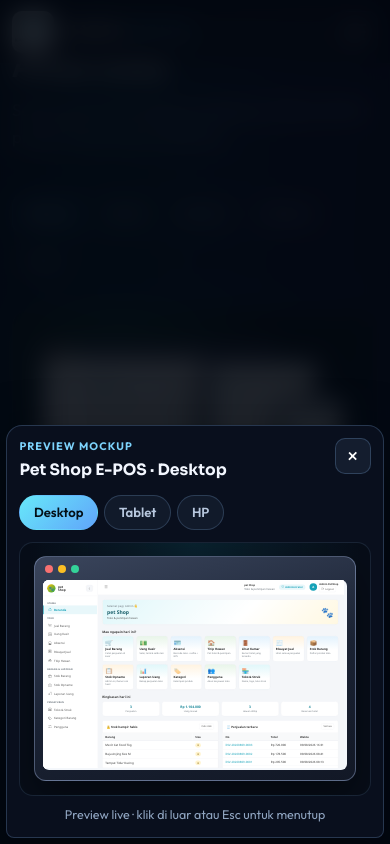
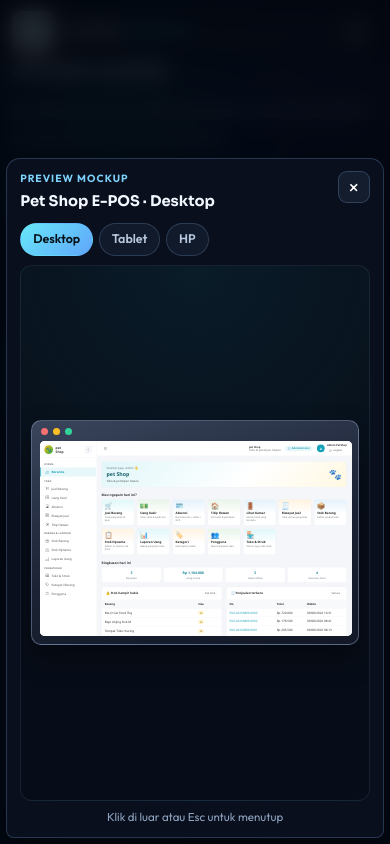
Before and after one commit to zico-padalino/company-profile, a React (Vite) app: page / in a window 390 px wide. Both pictures are taken after a click on the button 158 px from the left and 3291 px from the top of the page. Shown: the part 2869-3713 px from the top of the page. Built offline with nearby package versions, Linux system fonts and the light colour scheme.

Commit message:
Refactor DeviceViewModal to enhance scaling logic for device previews using a custom hook. Update CSS styles for improved layout, dimensions, and responsiveness across devices, ensuring a consistent user experience. Simplify event handling for closing the modal.

```diff
--- a/src/components/DeviceViewModal.css
+++ b/src/components/DeviceViewModal.css
@@ -5,15 +5,15 @@
   width: 100vw;
   height: 100vh;
   height: 100dvh;
-  background: rgba(2, 6, 14, 0.88);
-  backdrop-filter: blur(12px);
-  -webkit-backdrop-filter: blur(12px);
+  background: rgba(2, 6, 14, 0.86);
+  backdrop-filter: blur(10px);
+  -webkit-backdrop-filter: blur(10px);
   display: flex;
   align-items: center;
   justify-content: center;
-  padding: 0.75rem;
+  padding: 0.65rem;
   box-sizing: border-box;
-  animation: device-view-fade 0.18s ease;
+  animation: device-view-fade 0.16s ease;
 }
 
 @keyframes device-view-fade {
@@ -26,24 +26,25 @@
 }
 
 .device-view-modal {
-  width: min(760px, calc(100vw - 1.5rem));
-  max-height: min(82dvh, 700px);
+  width: min(600px, calc(100vw - 1.25rem));
+  height: min(68dvh, 560px);
+  max-height: min(68dvh, 560px);
   overflow: hidden;
-  border-radius: 18px;
+  border-radius: 16px;
   background: rgba(10, 16, 30, 0.98);
   border: 1px solid rgba(148, 197, 255, 0.22);
-  box-shadow: 0 24px 60px rgba(0, 0, 0, 0.5);
-  padding: 0.9rem 1rem 0.85rem;
+  box-shadow: 0 20px 50px rgba(0, 0, 0, 0.5);
+  padding: 0.75rem 0.85rem 0.7rem;
   display: flex;
   flex-direction: column;
   box-sizing: border-box;
-  animation: device-view-up 0.22s ease;
+  animation: device-view-up 0.2s ease;
 }
 
 @keyframes device-view-up {
   from {
     opacity: 0;
-    transform: translateY(14px) scale(0.985);
+    transform: translateY(12px) scale(0.98);
   }
   to {
     opacity: 1;
@@ -52,26 +53,28 @@
 }
 
 .device-view-modal--tablet {
-  width: min(400px, calc(100vw - 1.5rem));
-  max-height: min(88dvh, 720px);
+  width: min(340px, calc(100vw - 1.25rem));
+  height: min(78dvh, 620px);
+  max-height: min(78dvh, 620px);
 }
 
 .device-view-modal--phone {
-  width: min(340px, calc(100vw - 1.5rem));
-  max-height: min(90dvh, 740px);
+  width: min(300px, calc(100vw - 1.25rem));
+  height: min(80dvh, 640px);
+  max-height: min(80dvh, 640px);
 }
 
 .device-view-head {
   display: flex;
   justify-content: space-between;
-  gap: 0.75rem;
+  gap: 0.65rem;
   align-items: flex-start;
   flex-shrink: 0;
 }
 
 .device-view-head p {
   margin: 0;
-  font-size: 0.68rem;
+  font-size: 0.65rem;
   letter-spacing: 0.1em;
   text-transform: uppercase;
   color: #7dd3fc;
@@ -79,21 +82,21 @@
 }
 
 .device-view-head h3 {
-  margin: 0.2rem 0 0;
+  margin: 0.15rem 0 0;
   font-family: var(--font-display);
-  font-size: clamp(0.98rem, 2.2vw, 1.15rem);
+  font-size: clamp(0.92rem, 2vw, 1.05rem);
   color: #f3f7ff;
   font-weight: 700;
 }
 
 .device-view-close {
-  width: 36px;
-  height: 36px;
-  border-radius: 10px;
+  width: 32px;
+  height: 32px;
+  border-radius: 9px;
   border: 1px solid rgba(148, 197, 255, 0.22);
   background: rgba(148, 197, 255, 0.08);
   color: #fff;
-  font-size: 1.3rem;
+  font-size: 1.2rem;
   line-height: 1;
   cursor: pointer;
   flex-shrink: 0;
@@ -106,22 +109,21 @@
 .device-view-tabs {
   display: flex;
   flex-wrap: wrap;
-  gap: 0.4rem;
-  margin: 0.7rem 0;
+  gap: 0.35rem;
+  margin: 0.55rem 0;
   flex-shrink: 0;
 }
 
 .device-view-tabs button {
   display: inline-flex;
   align-items: center;
-  gap: 0.35rem;
   border-radius: 999px;
   border: 1px solid rgba(148, 197, 255, 0.2);
   background: rgba(148, 197, 255, 0.06);
   color: #b7c7dd;
-  padding: 0.4rem 0.85rem;
+  padding: 0.35rem 0.75rem;
   font: inherit;
-  font-size: 0.82rem;
+  font-size: 0.78rem;
   font-weight: 600;
   cursor: pointer;
 }
@@ -138,12 +140,12 @@
   display: flex;
   align-items: center;
   justify-content: center;
-  border-radius: 14px;
+  border-radius: 12px;
   background:
-    radial-gradient(circle at 50% 0%, rgba(34, 211, 238, 0.1), transparent 55%),
+    radial-gradient(circle at 50% 0%, rgba(34, 211, 238, 0.08), transparent 55%),
     #070d18;
-  border: 1px solid rgba(148, 197, 255, 0.12);
-  padding: 0.85rem;
+  border: 1px solid rgba(148, 197, 255, 0.1);
+  padding: 0.65rem;
   box-sizing: border-box;
   overflow: hidden;
 }
@@ -153,14 +155,14 @@
   flex-direction: column;
   align-items: center;
   justify-content: center;
-  min-height: 0;
 }
 
 .device-shell-screen {
   position: relative;
   overflow: hidden;
   background: #f4f7fb;
-  width: 100%;
+  flex-shrink: 0;
+  border-radius: 4px;
 }
 
 .device-shell-screen iframe {
@@ -168,9 +170,8 @@
   top: 0;
   left: 0;
   border: 0;
-  transform-origin: top left;
+  display: block;
   background: #f4f7fb;
-  pointer-events: auto;
 }
 
 .device-view-empty {
@@ -179,41 +180,32 @@
   display: grid;
   place-items: center;
   color: #8fa4c0;
-  padding: 1rem;
+  padding: 0.75rem;
   text-align: center;
-  font-size: 0.85rem;
+  font-size: 0.8rem;
   background: #0b1220;
 }
 
-/* ===== Desktop: aspect = 1440/900 ===== */
-.device-shell--desktop {
-  width: min(
-    100%,
-    680px,
-    calc((min(48dvh, 380px)) * 1440 / 900)
-  );
-}
-
+/* Desktop chrome */
 .device-shell-monitor {
-  width: 100%;
-  border-radius: 12px;
-  padding: 8px 8px 10px;
+  border-radius: 10px;
+  padding: 7px 8px 8px;
   background: linear-gradient(165deg, #3a455c 0%, #1a2233 55%, #121826 100%);
   border: 1px solid rgba(186, 210, 255, 0.35);
-  box-shadow: 0 16px 36px rgba(0, 0, 0, 0.4);
+  box-shadow: 0 14px 28px rgba(0, 0, 0, 0.4);
   box-sizing: border-box;
 }
 
 .device-shell-chrome {
   display: flex;
   gap: 5px;
-  margin-bottom: 7px;
-  padding-left: 2px;
+  margin-bottom: 6px;
+  padding-left: 1px;
 }
 
 .device-shell-chrome span {
-  width: 8px;
-  height: 8px;
+  width: 7px;
+  height: 7px;
   border-radius: 50%;
   background: rgba(255, 255, 255, 0.22);
 }
@@ -230,72 +222,43 @@
   background: #34d399;
 }
 
-.device-shell-screen--desktop {
-  aspect-ratio: 1440 / 900;
-  border-radius: 6px;
-  height: auto;
+.device-shell--desktop .device-shell-screen {
+  border-radius: 5px;
 }
 
-/* ===== Tablet: aspect = 820/1180 ===== */
-.device-shell--tablet {
-  width: min(
-    100%,
-    280px,
-    calc((min(58dvh, 480px) - 28px) * 820 / 1180)
-  );
-}
-
+/* Tablet chrome */
 .device-shell--tablet .device-shell-body {
-  width: 100%;
-  aspect-ratio: 820 / 1180;
-  border-radius: 22px;
-  padding: 10px 10px 14px;
+  border-radius: 18px;
+  padding: 10px 10px 12px;
   background: linear-gradient(165deg, #3a455c 0%, #1a2233 55%, #121826 100%);
   border: 1px solid rgba(186, 210, 255, 0.4);
-  box-shadow:
-    0 20px 40px rgba(0, 0, 0, 0.45),
-    inset 0 1px 0 rgba(255, 255, 255, 0.1);
+  box-shadow: 0 16px 32px rgba(0, 0, 0, 0.45);
   display: flex;
   flex-direction: column;
+  align-items: center;
   box-sizing: border-box;
 }
 
-.device-shell-screen--tablet {
-  flex: 1 1 auto;
-  min-height: 0;
-  width: 100%;
-  height: auto;
-  border-radius: 10px;
+.device-shell--tablet .device-shell-screen {
+  border-radius: 8px;
 }
 
 .device-shell-home {
-  width: 32px;
+  width: 28px;
   height: 4px;
   border-radius: 999px;
   background: rgba(255, 255, 255, 0.28);
-  margin: 8px auto 0;
+  margin-top: 8px;
   flex-shrink: 0;
 }
 
-/* ===== Phone: aspect = 390/844 ===== */
-.device-shell--phone {
-  width: min(
-    100%,
-    240px,
-    calc((min(62dvh, 560px) - 20px) * 390 / 844)
-  );
-}
-
+/* Phone chrome */
 .device-shell--phone .device-shell-body {
-  width: 100%;
-  aspect-ratio: 390 / 844;
-  border-radius: 28px;
+  border-radius: 24px;
   padding: 8px;
   background: linear-gradient(165deg, #2f384c 0%, #151c2a 55%, #0e1420 100%);
   border: 1px solid rgba(186, 210, 255, 0.4);
-  box-shadow:
-    0 20px 40px rgba(0, 0, 0, 0.45),
-    inset 0 1px 0 rgba(255, 255, 255, 0.1);
+  box-shadow: 0 16px 32px rgba(0, 0, 0, 0.45);
   position: relative;
   box-sizing: border-box;
 }
@@ -305,31 +268,29 @@
   top: 12px;
   left: 50%;
   transform: translateX(-50%);
-  width: 30%;
-  height: 8px;
+  width: 28%;
+  height: 7px;
   border-radius: 999px;
   background: #0b1220;
   z-index: 2;
   pointer-events: none;
 }
 
-.device-shell-screen--phone {
-  width: 100%;
-  height: 100%;
-  border-radius: 20px;
+.device-shell--phone .device-shell-screen {
+  border-radius: 16px;
 }
 
 .device-view-hint {
-  margin: 0.55rem 0 0;
+  margin: 0.45rem 0 0;
   color: #8fa4c0;
-  font-size: 0.78rem;
+  font-size: 0.72rem;
   text-align: center;
   flex-shrink: 0;
 }
 
 @media (max-width: 720px) {
   .device-view-overlay {
-    padding: 0.4rem;
+    padding: 0.35rem;
     align-items: flex-end;
   }
 
@@ -337,20 +298,8 @@
   .device-view-modal--tablet,
   .device-view-modal--phone {
     width: 100%;
-    max-height: 92dvh;
-    border-radius: 16px 16px 8px 8px;
-    padding: 0.75rem;
-  }
-
-  .device-shell--desktop {
-    width: min(100%, calc((min(36dvh, 260px)) * 1440 / 900));
-  }
-
-  .device-shell--tablet {
-    width: min(100%, 260px, calc((min(52dvh, 440px) - 28px) * 820 / 1180));
-  }
-
-  .device-shell--phone {
-    width: min(100%, 220px, calc((min(58dvh, 520px) - 20px) * 390 / 844));
+    height: min(88dvh, 680px);
+    max-height: min(88dvh, 680px);
+    border-radius: 14px 14px 8px 8px;
   }
 }
--- a/src/components/DeviceViewModal.tsx
+++ b/src/components/DeviceViewModal.tsx
@@ -1,9 +1,78 @@
-import { useEffect, useRef, useState } from 'react'
+import { useLayoutEffect, useRef, useState } from 'react'
 import { createPortal } from 'react-dom'
 import { DEVICE_VIEWPORTS } from '../lib/imageUpload'
 import { DEVICE_LABELS } from '../types/portfolio'
 import type { ViewDevice } from './ProjectThumb'
 import './DeviceViewModal.css'
+
+type Box = { screenW: number; screenH: number; scale: number }
+
+const MAX_SCREEN: Record<ViewDevice, number> = {
+  desktop: 520,
+  tablet: 240,
+  phone: 200,
+}
+
+const CHROME: Record<ViewDevice, { x: number; y: number }> = {
+  desktop: { x: 16, y: 36 }, // padding + traffic lights
+  tablet: { x: 20, y: 36 }, // bezel + home bar
+  phone: { x: 16, y: 16 },
+}
+
+function useFitScale(device: ViewDevice, liveUrl?: string) {
+  const shellRef = useRef<HTMLDivElement>(null)
+  const viewport = DEVICE_VIEWPORTS[device]
+  const [box, setBox] = useState<Box>({
+    screenW: 280,
+    screenH: 175,
+    scale: 280 / viewport.width,
+  })
+
+  useLayoutEffect(() => {
+    const shell = shellRef.current
+    if (!shell) return
+
+    const update = () => {
+      const stage = shell.parentElement
+      if (!stage) return
+
+      const availW = Math.max(stage.clientWidth - 20, 120)
+      const availH = Math.max(stage.clientHeight - 20, 120)
+      const chrome = CHROME[device]
+      const aspect = viewport.width / viewport.height
+
+      // Ruang untuk layar (setelah chrome device)
+      let screenW = Math.min(availW - chrome.x, MAX_SCREEN[device])
+      let screenH = screenW / aspect
+
+      if (screenH + chrome.y > availH) {
+        screenH = Math.max(availH - chrome.y, 100)
+        screenW = screenH * aspect
+      }
+
+      setBox({
+        screenW,
+        screenH,
+        scale: screenW / viewport.width,
+      })
+    }
+
+    update()
+    const ro = new ResizeObserver(update)
+    ro.observe(shell.parentElement || shell)
+    window.addEventListener('resize', update)
+    const t1 = window.setTimeout(update, 30)
+    const t2 = window.setTimeout(update, 120)
+    return () => {
+      ro.disconnect()
+      window.removeEventListener('resize', update)
+      window.clearTimeout(t1)
+      window.clearTimeout(t2)
+    }
+  }, [device, viewport.width, viewport.height, liveUrl])
+
+  return { shellRef, box, viewport }
+}
 
 function DeviceShell({
   device,
@@ -14,34 +83,13 @@ function DeviceShell({
   title: string
   liveUrl?: string
 }) {
-  const screenRef = useRef<HTMLDivElement>(null)
-  const [scale, setScale] = useState(0.3)
-  const viewport = DEVICE_VIEWPORTS[device]
-
-  useEffect(() => {
-    const el = screenRef.current
-    if (!el) return
-
-    const updateScale = () => {
-      const { width, height } = el.getBoundingClientRect()
-      if (width < 2 || height < 2) return
-      // Cover: isi penuh layar device (tanpa area hitam kosong)
-      setScale(Math.max(width / viewport.width, height / viewport.height))
-    }
-
-    updateScale()
-    const observer = new ResizeObserver(updateScale)
-    observer.observe(el)
-    // Delay sekali setelah paint modal
-    const t = window.setTimeout(updateScale, 50)
-    return () => {
-      observer.disconnect()
-      window.clearTimeout(t)
-    }
-  }, [device, viewport.width, liveUrl])
+  const { shellRef, box, viewport } = useFitScale(device, liveUrl)
 
   const screen = (
-    <div className={`device-shell-screen device-shell-screen--${device}`} ref={screenRef}>
+    <div
+      className="device-shell-screen"
+      style={{ width: box.screenW, height: box.screenH }}
+    >
       {liveUrl ? (
         <iframe
           key={`${device}-${liveUrl}`}
@@ -50,7 +98,8 @@ function DeviceShell({
           style={{
             width: viewport.width,
             height: viewport.height,
-            transform: `scale(${scale})`,
+            transform: `scale(${box.scale})`,
+            transformOrigin: 'top left',
           }}
         />
       ) : (
@@ -63,8 +112,8 @@ function DeviceShell({
 
   if (device === 'desktop') {
     return (
-      <div className="device-shell device-shell--desktop">
-        <div className="device-shell-monitor">
+      <div className="device-shell device-shell--desktop" ref={shellRef}>
+        <div className="device-shell-monitor" style={{ width: box.screenW + 16 }}>
           <div className="device-shell-chrome">
             <span />
             <span />
@@ -78,8 +127,11 @@ function DeviceShell({
 
   if (device === 'tablet') {
     return (
-      <div className="device-shell device-shell--tablet">
-        <div className="device-shell-body">
+      <div className="device-shell device-shell--tablet" ref={shellRef}>
+        <div
+          className="device-shell-body"
+          style={{ width: box.screenW + 20, height: box.screenH + 36 }}
+        >
           {screen}
           <div className="device-shell-home" aria-hidden />
         </div>
@@ -88,8 +140,11 @@ function DeviceShell({
   }
 
   return (
-    <div className="device-shell device-shell--phone">
-      <div className="device-shell-body">
+    <div className="device-shell device-shell--phone" ref={shellRef}>
+      <div
+        className="device-shell-body"
+        style={{ width: box.screenW + 16, height: box.screenH + 16 }}
+      >
         <div className="device-shell-notch" aria-hidden />
         {screen}
       </div>
@@ -112,16 +167,16 @@ export function DeviceViewModal({
   onClose: () => void
   onChangeDevice: (device: ViewDevice) => void
 }) {
-  useEffect(() => {
+  useLayoutEffect(() => {
     if (!open) return
     const onKey = (e: KeyboardEvent) => {
       if (e.key === 'Escape') onClose()
     }
-    const prevOverflow = document.body.style.overflow
+    const prev = document.body.style.overflow
     document.body.style.overflow = 'hidden'
     window.addEventListener('keydown', onKey)
     return () => {
-      document.body.style.overflow = prevOverflow
+      document.body.style.overflow = prev
       window.removeEventListener('keydown', onKey)
     }
   }, [open, onClose])
@@ -168,11 +223,7 @@ export function DeviceViewModal({
           <DeviceShell key={device} device={device} title={title} liveUrl={liveUrl} />
         </div>
 
-        <p className="device-view-hint">
-          {liveUrl
-            ? 'Preview live · klik di luar atau Esc untuk menutup'
-            : 'Isi Link Demo / Preview di admin untuk menampilkan mockup live.'}
-        </p>
+        <p className="device-view-hint">Klik di luar atau Esc untuk menutup</p>
       </div>
     </div>,
     document.body,
```
